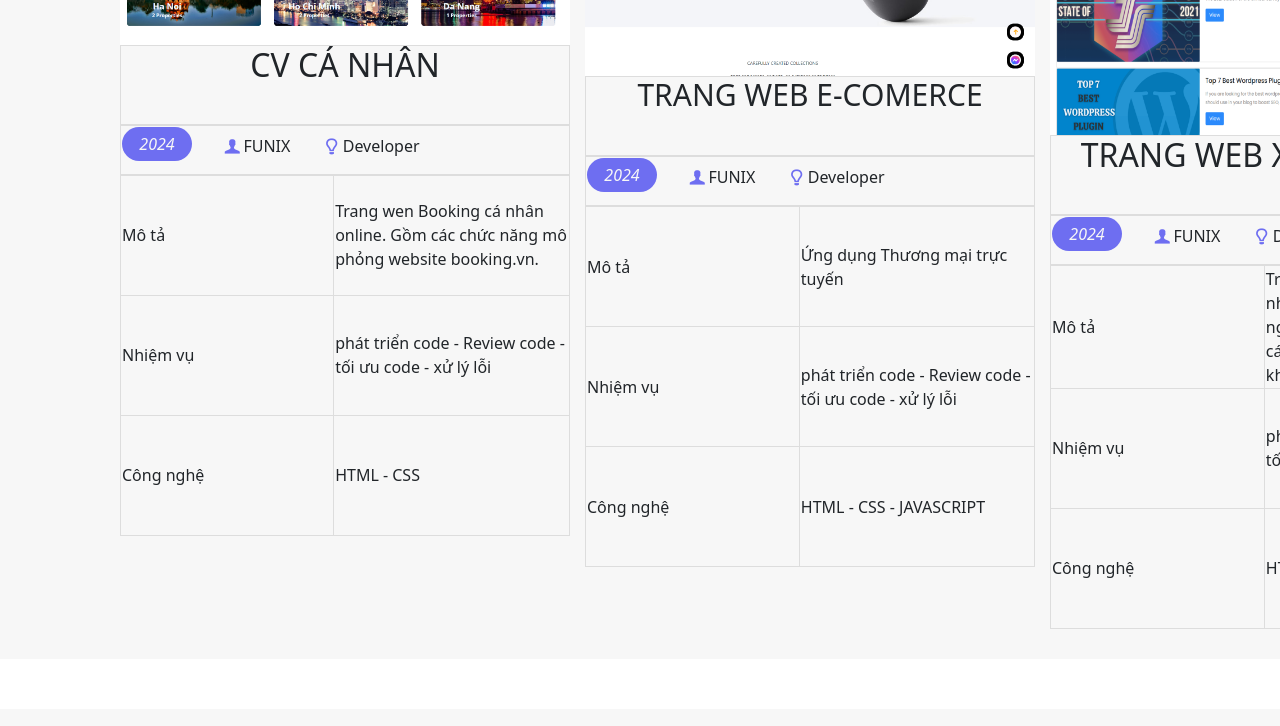
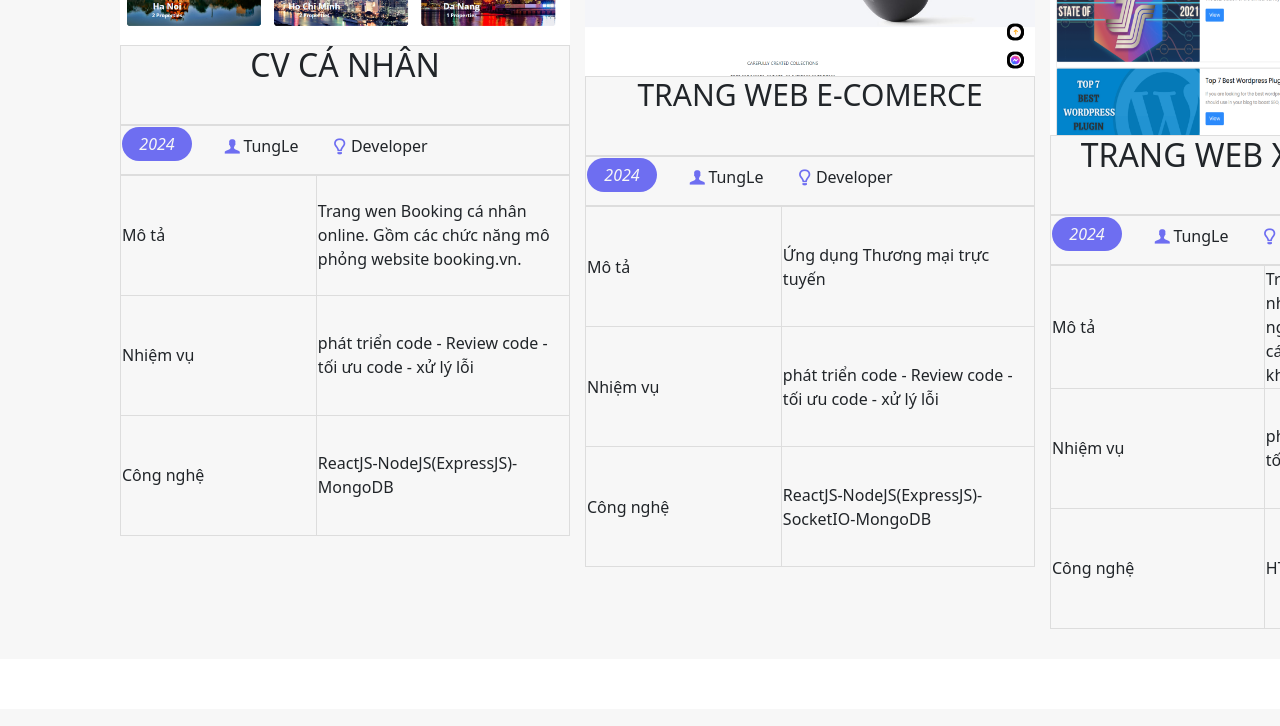
Before and after one commit to LQTungFX32577/CVWeb, a plain HTML site: page index.html in a window 1280 px wide. Shown: the part 2460-3186 px from the top of the page. Drawn offline with nearby package versions, Linux system fonts and the light colour scheme.

Commit message:
index.html

```diff
--- a/index.html
+++ b/index.html
@@ -282,7 +282,7 @@
 				<div class="CV"><h2>CV CÁ NHÂN</h2></div>
 				<div class="icon">
 					<p class="first">2024</p>
-					<p class="Second"><i class="fa icon-user-1"></i>FUNIX</p>
+					<p class="Second"><i class="fa icon-user-1"></i>TungLe</p>
 					<p class="thirth"><i class="fa icon-lamp"></i>Developer</p>
 				</div>
 				<table>
@@ -296,7 +296,7 @@
 					</tr>
 					<tr>
 						<td>Công nghệ</td>
-						<td> HTML - CSS</td>
+						<td>ReactJS-NodeJS(ExpressJS)-MongoDB</td>
 					</tr>
 				</table>
 			</div>
@@ -308,7 +308,7 @@
 				<div class="CV"><h3>TRANG WEB E-COMERCE</h3></div>
 					<div class="icon">
 						<p class="first">2024</p>
-						<p class="Second"><i class="fa icon-user-1"></i>FUNIX</p>
+						<p class="Second"><i class="fa icon-user-1"></i>TungLe</p>
 						<p class="thirth"><i class="fa icon-lamp"></i>Developer</p>
 					</div>
 				<table>
@@ -322,7 +322,7 @@
 					</tr>
 					<tr>
 						<td>Công nghệ</td>
-						<td> HTML - CSS - JAVASCRIPT</td>
+						<td>ReactJS-NodeJS(ExpressJS)-SocketIO-MongoDB</td>
 					</tr>
 				</table>
 			</div>
@@ -334,7 +334,7 @@
 				<div class="CV"><h2>TRANG WEB XEM TIN TỨC </h2></div>
 				<div class="icon">
 					<p class="first">2024</p>
-					<p class="Second"><i class="fa icon-user-1"></i>FUNIX</p>
+					<p class="Second"><i class="fa icon-user-1"></i>TungLe</p>
 					<p class="thirth"><i class="fa icon-lamp"></i>Developer</p>
 				</div>
 				<table>
```
